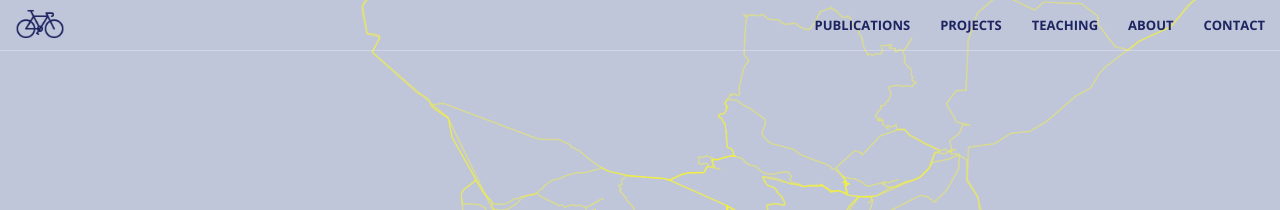
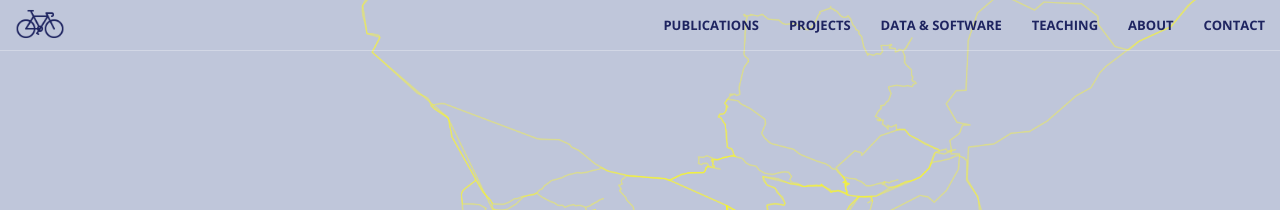
Before and after one commit to luccalino/luccalino.github.io, a Jekyll site: the page built from index.html, in a window 1280 px wide. Shown: the top 210 px of the page. Built offline with Jekyll 4.4.1, drawn with Linux system fonts in a browser that asks for light colours; nearby versions of some CDN libraries.

Commit message:
Update nav.html

```diff
--- a/_includes/nav.html
+++ b/_includes/nav.html
@@ -23,6 +23,9 @@
                     <a class="page-scroll" href="#portfolio">Projects</a>
                 </li>
                 <li>
+                    <a class="page-scroll" href="#data">Data & Software</a>
+                </li>
+                <li>
                     <a class="page-scroll" href="#teaching">Teaching</a>
                 </li>
                 <li>
```
